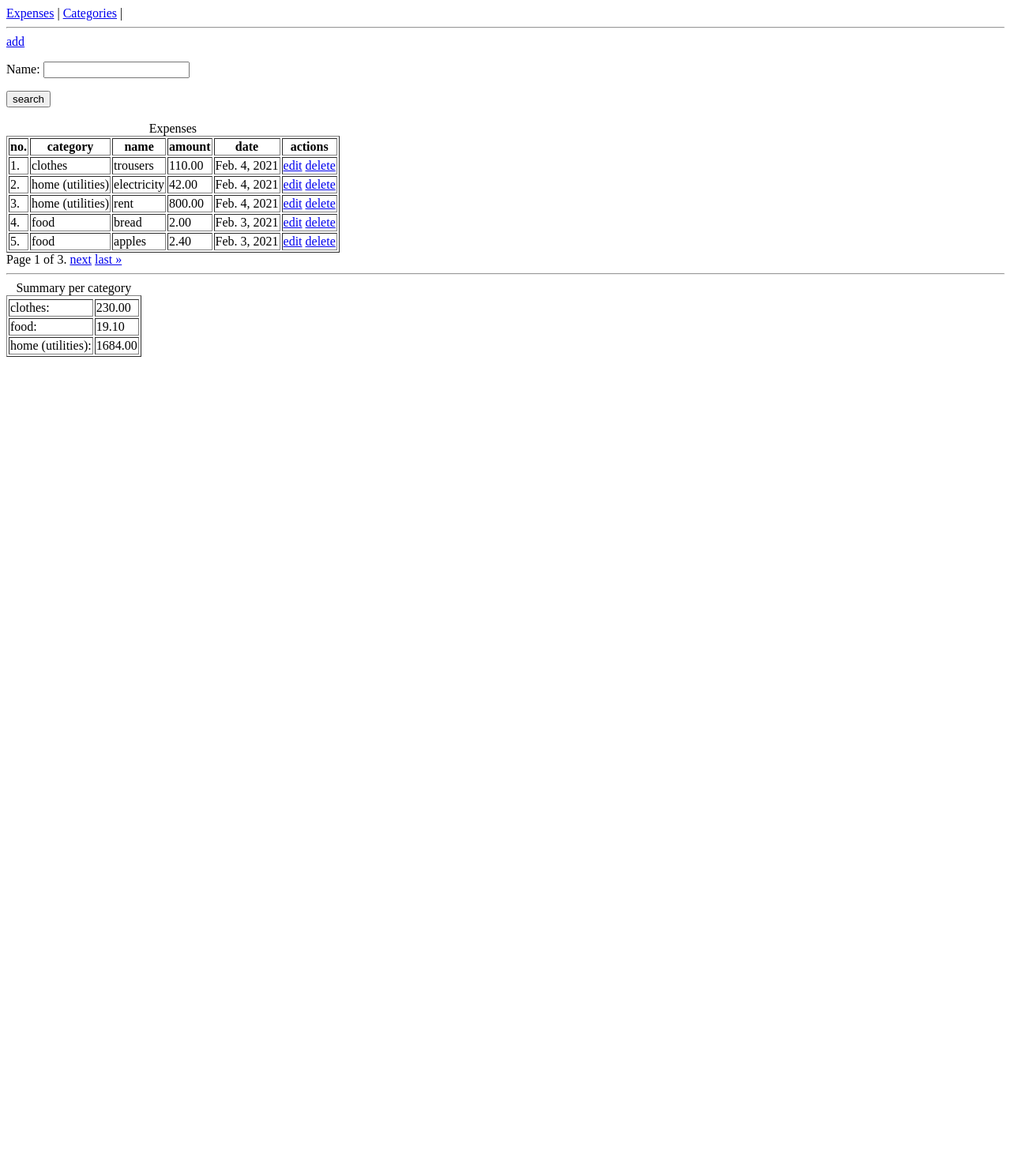
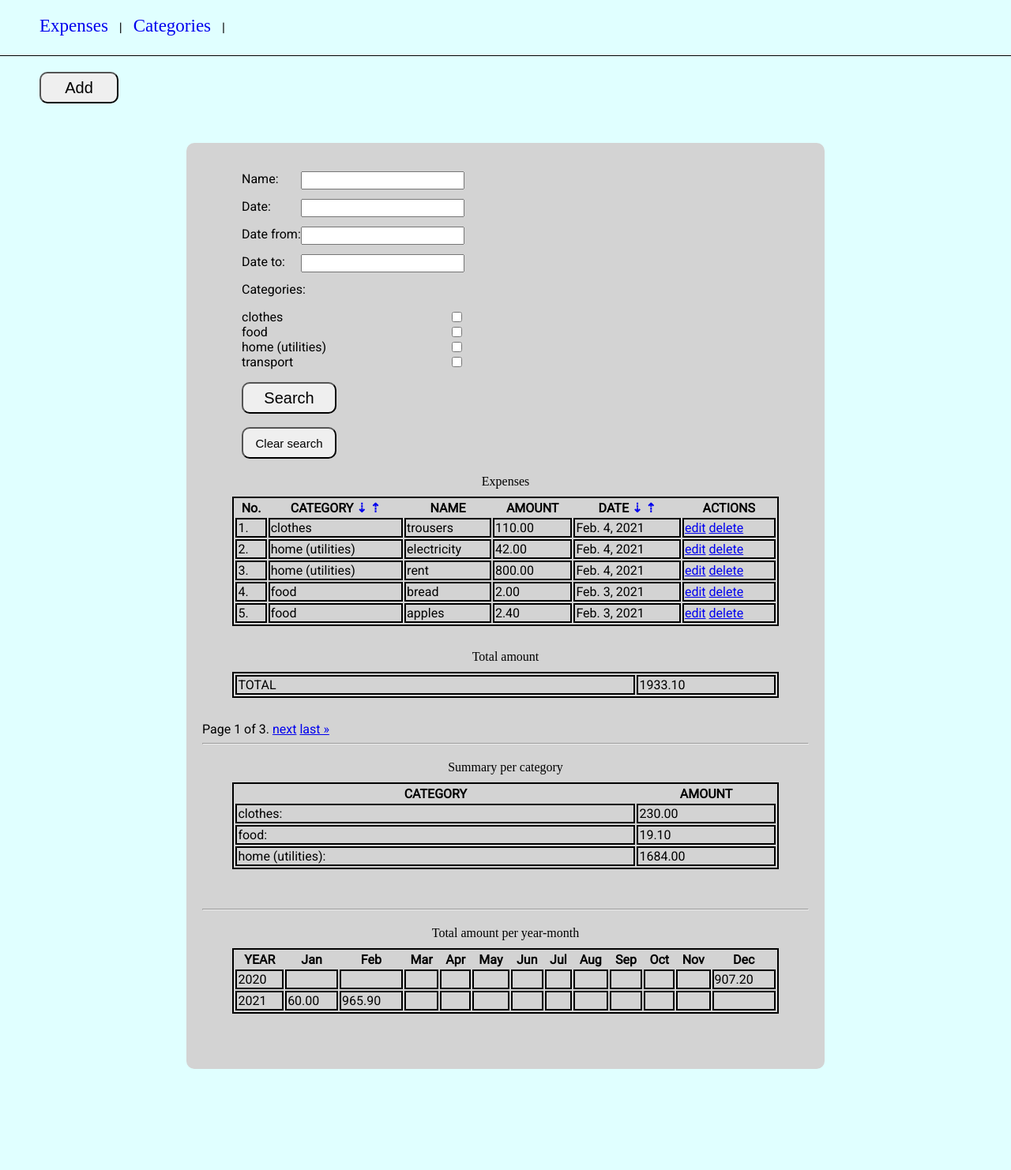
Before and after one commit to Ivan-Grigorev/Expenses_assistant, a Django app: page /expenses/expense/list/ in a window 1280 px wide. Shown: the whole page at 79% size. Before the commit the page ends 452 px from the top, so only its background shows below. Run offline with Django 4.2, Linux system fonts and the light colour scheme; data comes from the database, SQL or seed files in the repository.

Commit message:
Modified by Ivan Grigorev

```diff
--- a/expenses/forms.py
+++ b/expenses/forms.py
@@ -1,12 +1,23 @@
 from django import forms
-from .models import Expense
+from .models import Expense, Category
 
 
 class ExpenseSearchForm(forms.ModelForm):
+    date_from = forms.DateField()
+    date_to = forms.DateField()
+    categories = forms.MultipleChoiceField(
+        widget=forms.CheckboxSelectMultiple,
+        choices=Category.objects.values_list("name", "name"),
+    )
+
     class Meta:
         model = Expense
-        fields = ('name',)
+        fields = ["name", "date", "date_from", "date_to", "categories"]
 
     def __init__(self, *args, **kwargs):
-        super().__init__(*args, **kwargs)
-        self.fields['name'].required = False
+        super(ExpenseSearchForm, self).__init__(*args, **kwargs)
+        self.fields["name"].required = False
+        self.fields["date"].required = False
+        self.fields["date_from"].required = False
+        self.fields["date_to"].required = False
+        self.fields["categories"].required = False
--- a/expenses/templates/expenses/expense_list.html
+++ b/expenses/templates/expenses/expense_list.html
@@ -1,35 +1,44 @@
 {% extends "base.html" %}
 
 {% block content %}
+{% load static %}
+<link rel="stylesheet" href="{% static 'css/expense_list.css' %}">
 
-<a href="{% url 'expenses:expense-create' %}">add</a>
+<button class="btn_add" onclick="location.href='{% url 'expenses:expense-create' %}'">Add</button>
 
-<form method="get" action="">
-  {{form.as_p}}
-  <button type="submit">search</button>
+<div class="card_main">
+	<div class="search_area">
+		<form method="GET" action="">
+			{{ form.as_p }}
+			<button class="btn_search" type="submit">Search</button>
 		</form>
+	</div>
+	<button class="btn_clear" onclick="location.href='{% url 'expenses:expense-list' %}'">Clear search</button>
 	<br>
-<table border="1">
+	<table id="table">
 	<caption>Expenses</caption>
 		<thead>
 			<tr>
-		<th>no.</th>
-		<th>category</th>
-		<th>name</th>
-		<th>amount</th>
-		<th>date</th>
-		<th>actions</th>
+				<th>No.</th>
+				<th>CATEGORY <a style="text-decoration: none;" href="?{{ request.GET.urlencode }}&order_by=-category">&#8675;</a>
+							 <a style="text-decoration: none;" href="?{{ request.GET.urlencode }}&order_by=category">&#8673;</a>
+				</th>
+				<th>NAME</th>
+				<th>AMOUNT</th>
+				<th>DATE <a style="text-decoration: none;" href="?{{ request.GET.urlencode }}&order_by=-date">&#8675;</a>
+						 <a style="text-decoration: none;" href="?{{ request.GET.urlencode }}&order_by=date">&#8673;</a>
+				</th>
+				<th>ACTIONS</th>
 			</tr>
 		</thead>
 		<tbody>
-
 		{% for obj in object_list %}
 			<tr>
 				<td>{{ page_obj.start_index|add:forloop.counter0 }}.</td>
 				<td>{{ obj.category|default:"-" }}</td>
 				<td>{{ obj.name|default:"-" }}</td>
 				<td>{{ obj.amount|floatformat:2 }}</td>
-		<td>{{obj.date}}</td>
+				<td>{{ obj.date }}</td>
 				<td>
 					<a href="{% url 'expenses:expense-edit' obj.id %}">edit</a>
 					<a href="{% url 'expenses:expense-delete' obj.id %}">delete</a>
@@ -42,18 +51,65 @@
 		{% endfor %}
 		</tbody>
 	</table>
+	<table id="table_total">
+		<caption>Total amount</caption>
+		<tr>
+			<td class="table_total_field">TOTAL</td>
+			<td>{{ amount_sum.amount__sum|floatformat:2 }}</td>
+		</tr>
+	</table>
 
 	{% include "_pagination.html" %}
 	<hr>
-<table border="1">
+	<table id="table_summary">
 		<caption>Summary per category</caption>
 		<tr>
+			<th>CATEGORY</th>
+			<th>AMOUNT</th>
+		</tr>
 		{% for category, total in summary_per_category.items %}
 			<tr>
-		<td>{{category}}:</td>
-		<td>{{total|floatformat:2}}</td>
+				<td class="table_total_field">{{ category }}:</td>
+				<td>{{ total|floatformat:2 }}</td>
 			</tr>
 		{% endfor %}
+	</table>
+
+	<hr>
+	<table id="table_total_year_month">
+		<caption>Total amount per year-month</caption>
+		<tr>
+			<th>YEAR</th>
+			<th>Jan</th>
+			<th>Feb</th>
+			<th>Mar</th>
+			<th>Apr</th>
+			<th>May</th>
+			<th>Jun</th>
+			<th>Jul</th>
+			<th>Aug</th>
+			<th>Sep</th>
+			<th>Oct</th>
+			<th>Nov</th>
+			<th>Dec</th>
 		</tr>
+		{% for key, val in annual_expenses.items %}
+			<tr>
+				<td>{{ key }}</td>
+				<td>{{ val.1.amount__sum|floatformat:2 }}</td>
+				<td>{{ val.2.amount__sum|floatformat:2 }}</td>
+				<td>{{ val.3.amount__sum|floatformat:2 }}</td>
+				<td>{{ val.4.amount__sum|floatformat:2 }}</td>
+				<td>{{ val.5.amount__sum|floatformat:2 }}</td>
+				<td>{{ val.6.amount__sum|floatformat:2 }}</td>
+				<td>{{ val.7.amount__sum|floatformat:2 }}</td>
+				<td>{{ val.8.amount__sum|floatformat:2 }}</td>
+				<td>{{ val.9.amount__sum|floatformat:2 }}</td>
+				<td>{{ val.10.amount__sum|floatformat:2 }}</td>
+				<td>{{ val.11.amount__sum|floatformat:2 }}</td>
+				<td>{{ val.12.amount__sum|floatformat:2 }}</td>
+			</tr>
+		{% endfor %}
 	</table>
+</div>
 {% endblock %}
--- a/expenses/urls.py
+++ b/expenses/urls.py
@@ -1,5 +1,6 @@
 from django.views.generic import CreateView, UpdateView, DeleteView
 from django.urls import path, reverse_lazy
+
 from .models import Expense, Category
 from .views import ExpenseListView, CategoryListView
 
@@ -31,7 +32,6 @@ urlpatterns = [
             template_name='generic_delete.html'
          ),
          name='expense-delete'),
-
     path('category/list/',
          CategoryListView.as_view(),
          name='category-list'),
--- a/expenses/views.py
+++ b/expenses/views.py
@@ -1,8 +1,9 @@
 from django.views.generic.list import ListView
+from django.db.models import Sum
 
 from .forms import ExpenseSearchForm
 from .models import Expense, Category
-from .reports import summary_per_category
+from .reports import summary_per_category, total_per_year
 
 
 class ExpenseListView(ListView):
@@ -12,18 +13,49 @@ class ExpenseListView(ListView):
     def get_context_data(self, *, object_list=None, **kwargs):
         queryset = object_list if object_list is not None else self.object_list
 
+        sorted_by = self.request.GET.get("order_by")
         form = ExpenseSearchForm(self.request.GET)
         if form.is_valid():
-            name = form.cleaned_data.get('name', '').strip()
+            name = form.cleaned_data.get("name", "").strip()
+            date = form.cleaned_data.get("date")
+            date_from = form.cleaned_data.get("date_from")
+            date_to = form.cleaned_data.get("date_to")
+            category = form.cleaned_data.get("categories")
+
             if name:
                 queryset = queryset.filter(name__icontains=name)
+            if date:
+                queryset = queryset.filter(date__icontains=date)
+            if date_from:
+                queryset = queryset.filter(date__gte=date_from)
+            if date_to:
+                queryset = queryset.filter(date__lte=date_to)
+            if date_from and date_to:
+                queryset = queryset.filter(date__gte=date_from, date__lte=date_to)
+            if category:
+                queryset = queryset.filter(category__name__in=category)
+            if sorted_by:
+                queryset = queryset.order_by(sorted_by)
 
         return super().get_context_data(
             form=form,
             object_list=queryset,
+            amount_sum=queryset.aggregate(Sum("amount")),
             summary_per_category=summary_per_category(queryset),
-            **kwargs)
+            annual_expenses=total_per_year(queryset),
+            **kwargs
+        )
+
 
 class CategoryListView(ListView):
     model = Category
     paginate_by = 5
+
+    def get_context_data(self, *, object_list=None, **kwargs):
+        queryset = object_list if object_list is not None else self.object_list
+        expenses_amount = []
+        for item in queryset.values():
+            item["amount"] = Expense.objects.filter(category=item["id"]).count()
+            expenses_amount.append(item)
+
+        return super().get_context_data(expenses_amount=expenses_amount, **kwargs)
--- a/project/settings.py
+++ b/project/settings.py
@@ -9,7 +9,7 @@ https://docs.djangoproject.com/en/4.0/topics/settings/
 For the full list of settings and their values, see
 https://docs.djangoproject.com/en/4.0/ref/settings/
 """
-
+import os
 from pathlib import Path
 
 # Build paths inside the project like this: BASE_DIR / 'subdir'.
@@ -116,7 +116,8 @@ USE_TZ = True
 # Static files (CSS, JavaScript, Images)
 # https://docs.djangoproject.com/en/4.0/howto/static-files/
 
-STATIC_URL = 'static/'
+STATIC_URL = "/static/"
+STATICFILES_DIRS = [os.path.join(BASE_DIR, "static")]
 
 # Default primary key field type
 # https://docs.djangoproject.com/en/4.0/ref/settings/#default-auto-field
--- a/project/templates/_pagination.html
+++ b/project/templates/_pagination.html
@@ -1,8 +1,9 @@
 <div class="pagination">
     <span class="pagination__nav">
+
         {% if page_obj.has_previous %}
-            <a href="?page=1">&laquo; first</a>
-            <a href="?page={{ page_obj.previous_page_number }}">previous</a>
+            <a href="?{{ request.GET.urlencode }}&page=1">&laquo; first</a>
+            <a href="?{{ request.GET.urlencode }}&page={{ page_obj.previous_page_number }}">previous</a>
         {% endif %}
 
         <span class="current">
@@ -10,8 +11,8 @@
         </span>
 
         {% if page_obj.has_next %}
-            <a href="?page={{ page_obj.next_page_number }}">next</a>
-            <a href="?page={{ page_obj.paginator.num_pages }}">last &raquo;</a>
+            <a href="?{{ request.GET.urlencode }}&page={{ page_obj.next_page_number }}">next</a>
+            <a href="?{{ request.GET.urlencode }}&page={{ page_obj.paginator.num_pages }}">last &raquo;</a>
         {% endif %}
     </span>
 </div>
--- a/project/templates/base.html
+++ b/project/templates/base.html
@@ -1,13 +1,22 @@
 <!DOCTYPE html>
-<html>
+<html lang="en">
+{% load static %}
 <head>
     <title>{% block meta_title %}Expenses app{% endblock %}</title>
+    <meta charset="UTF-8">
+    <meta name="viewport"
+          content="width=device-width, user-scalable=no, initial-scale=1.0, maximum-scale=1.0, minimum-scale=1.0">
     <meta http-equiv="Content-Type" content="text/html; charset=utf-8">
+    <link rel="stylesheet" href="{% static 'css/base.css' %}">
+    <link rel="stylesheet" href='http://fonts.googleapis.com/css?family=Roboto'>
 </head>
 <body>
+    <header>
         <a href="{% url 'expenses:expense-list' %}">Expenses</a> |
         <a href="{% url 'expenses:category-list' %}">Categories</a> |
-	<hr>
-    {% block content %}{% endblock %}
+    </header>
+    {% block content %}
+
+    {% endblock %}
 </body>
 </html>
--- /dev/null
+++ b/requirements.txt
@@ -0,0 +1 @@
+django~=4.1.3
--- /dev/null
+++ b/static/css/base.css
@@ -0,0 +1,23 @@
+body {
+    margin: 0;
+    font-family: Roboto;
+    background: #E0FFFF;
+}
+
+header {
+    margin-top: 20px;
+    padding-left: 40px;
+    height: 50px;
+    border-bottom: solid 1px;
+}
+
+header a {
+    margin: 10px;
+    font-family: bold;
+    font-size: 23px;
+    text-decoration: none;
+}
+
+header a:hover {
+    color: blue;
+}
--- /dev/null
+++ b/static/css/expense_list.css
@@ -0,0 +1,79 @@
+.btn_add {
+    margin: 20px 0 20px 50px;
+    width: 100px;
+    height: 40px;
+    font-size: 20px;
+    border-radius: 10px;
+}
+
+.card_main {
+    margin: 30px auto 10% auto;
+    padding: 20px;
+    width: 60%;
+    height: auto;
+    min-height: 500px;
+    background: #D3D3D3;
+    border-radius: 10px;
+}
+
+.search_area {
+    margin-left: 50px;
+    width: 90%;
+    height: 330px;
+    display: flex;
+}
+
+.btn_search {
+    width: 120px;
+    height: 40px;
+    font-size: 20px;
+    border-radius: 10px;
+}
+
+.btn_clear {
+    margin: 10px 0 20px 50px;
+    width: 120px;
+    height: 40px;
+    font-size: 15px;
+    border-radius: 10px;
+}
+
+input {
+    font-size: 15px;
+    float: right;
+}
+
+caption {
+    margin: 0 0 10px 0;
+    font-family: bold;
+}
+
+#table, #table_total {
+    margin: 0 auto 30px auto;
+    width: 90%;
+    border: solid 2px;
+}
+
+#table, tr, td {
+    border: solid 2px;
+}
+
+.table_total_field, .table_summary_field {
+    width: 500px;
+}
+
+#table_summary {
+    margin: 20px auto 50px auto;
+    width: 90%;
+    border: solid 2px;
+}
+
+#table_total_year_month {
+    margin: 20px auto 50px auto;
+    width: 90%;
+    border: solid 2px;
+}
+
+#table_total_year_month, tr, td {
+    border: solid 2px;
+}
```
Also changed, not shown: TODO.md (+1 -1 lines), expenses/reports.py (+38 -8 lines), expenses/templates/expenses/category_list.html (+15 -13 lines), project/templates/generic_delete.html (+10 -7 lines), project/templates/generic_update.html (+9 -6 lines), static/css/category_list.css (added, +30 -0 lines), static/css/generic_delete.css (added, +21 -0 lines), static/css/generic_update.css (added, +30 -0 lines). Lines whose indentation alone changed are shown as unchanged.
